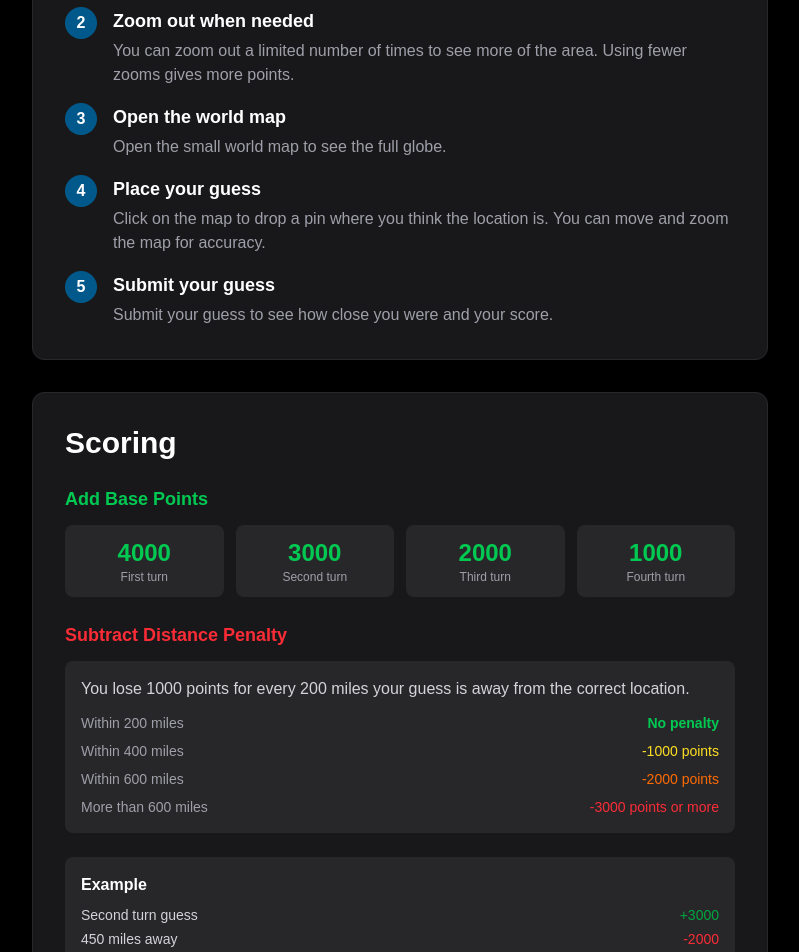
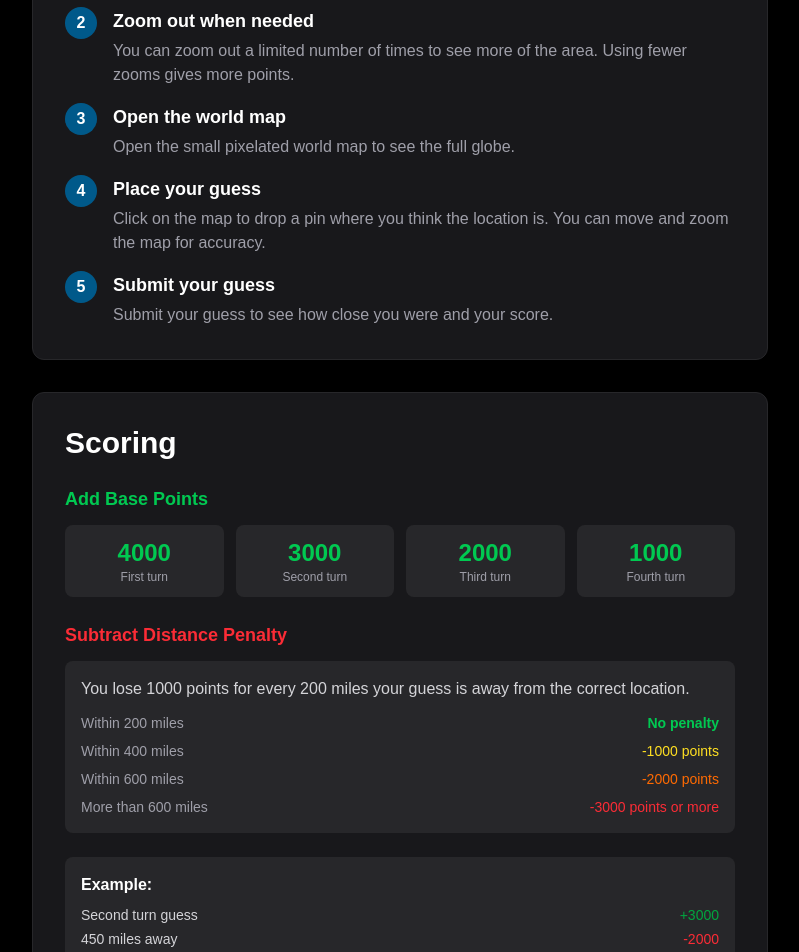
Before and after one commit to fredschultz21/Coastle, a Next.js app in the folder frontend/: page /how-to-play in a window 1280 px wide. Shown: the part 640-1592 px from the top of the page, without its empty margins (240-1039 px from the left). Built offline with nearby package versions, Linux system fonts and the light colour scheme.

Commit message:
link to how to page

```diff
--- a/frontend/src/app/how-to-play/page.jsx
+++ b/frontend/src/app/how-to-play/page.jsx
@@ -64,7 +64,7 @@ export default function HowToPlay() {
                         {[
                           "Study the coastline, land, water, buildings, and terrain.",
                           "You can zoom out a limited number of times to see more of the area. Using fewer zooms gives more points.",
-                          "Open the small world map to see the full globe.",
+                          "Open the small pixelated world map to see the full globe.",
                           "Click on the map to drop a pin where you think the location is. You can move and zoom the map for accuracy.",
                         ][n - 1]}
                       </p>
@@ -146,7 +146,7 @@ export default function HowToPlay() {
 
                 <div className="bg-zinc-800 rounded-lg p-4">
                   <h3 className="font-bold mb-2">
-                    Example
+                    Example:
                   </h3>
 
                   <div className="space-y-1 text-sm">
--- a/frontend/src/app/page.jsx
+++ b/frontend/src/app/page.jsx
@@ -2,6 +2,7 @@
 
 import { useState, useRef, useEffect } from "react";
 import Head from "next/head";
+import Link from "next/link";
 
 export default function Home() {
   const [isMinimized, setIsMinimized] = useState(false);
@@ -484,11 +485,17 @@ useEffect(() => {
             <span className="text-white">coastle</span>
           </h1>
         </div>
-        <div className="absolute top-4 md:top-6 right-4 md:right-6 z-50">
+        <div className="absolute top-4 md:top-6 right-4 md:right-6 z-50 flex items-start gap-3">
           <p className="text-sm md:text-base font-semibold tracking-wide drop-shadow-[0_2px_8px_rgba(0,0,0,0.8)] text-white text-right">
             daily game for<br />
             {new Date().toLocaleDateString('en-US', { month: 'short', day: 'numeric', year: 'numeric' })}
           </p>
+          <Link
+            href="/how-to-play"
+            className="px-3 py-2 md:px-4 md:py-2 bg-sky-900 hover:bg-sky-800 active:bg-sky-700 text-white font-bold text-xs md:text-sm rounded-lg shadow-lg transition-colors whitespace-nowrap"
+          >
+            How to Play
+          </Link>
         </div>
         <div className="absolute inset-0 bg-zinc-900">
           <img
```
